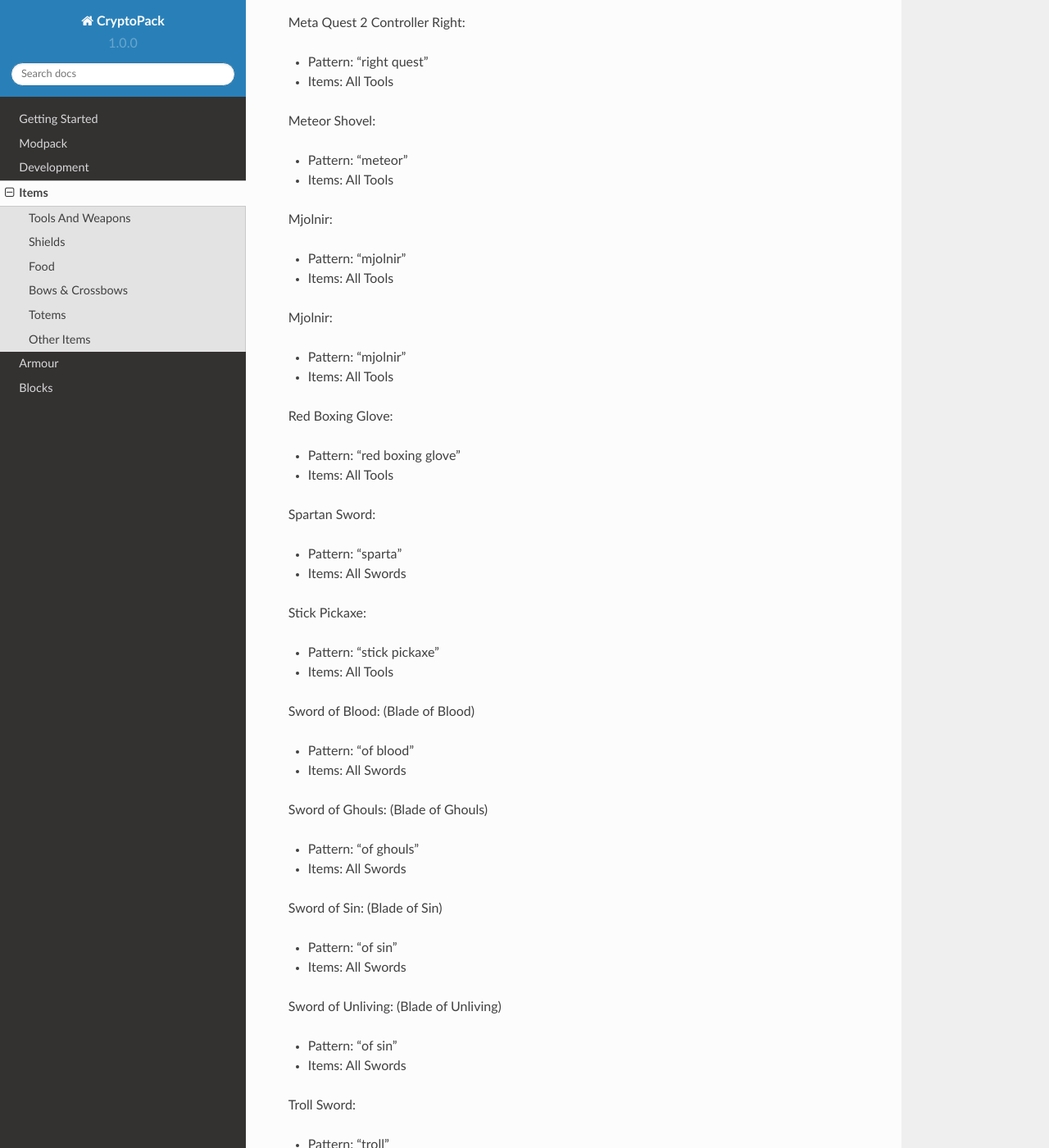
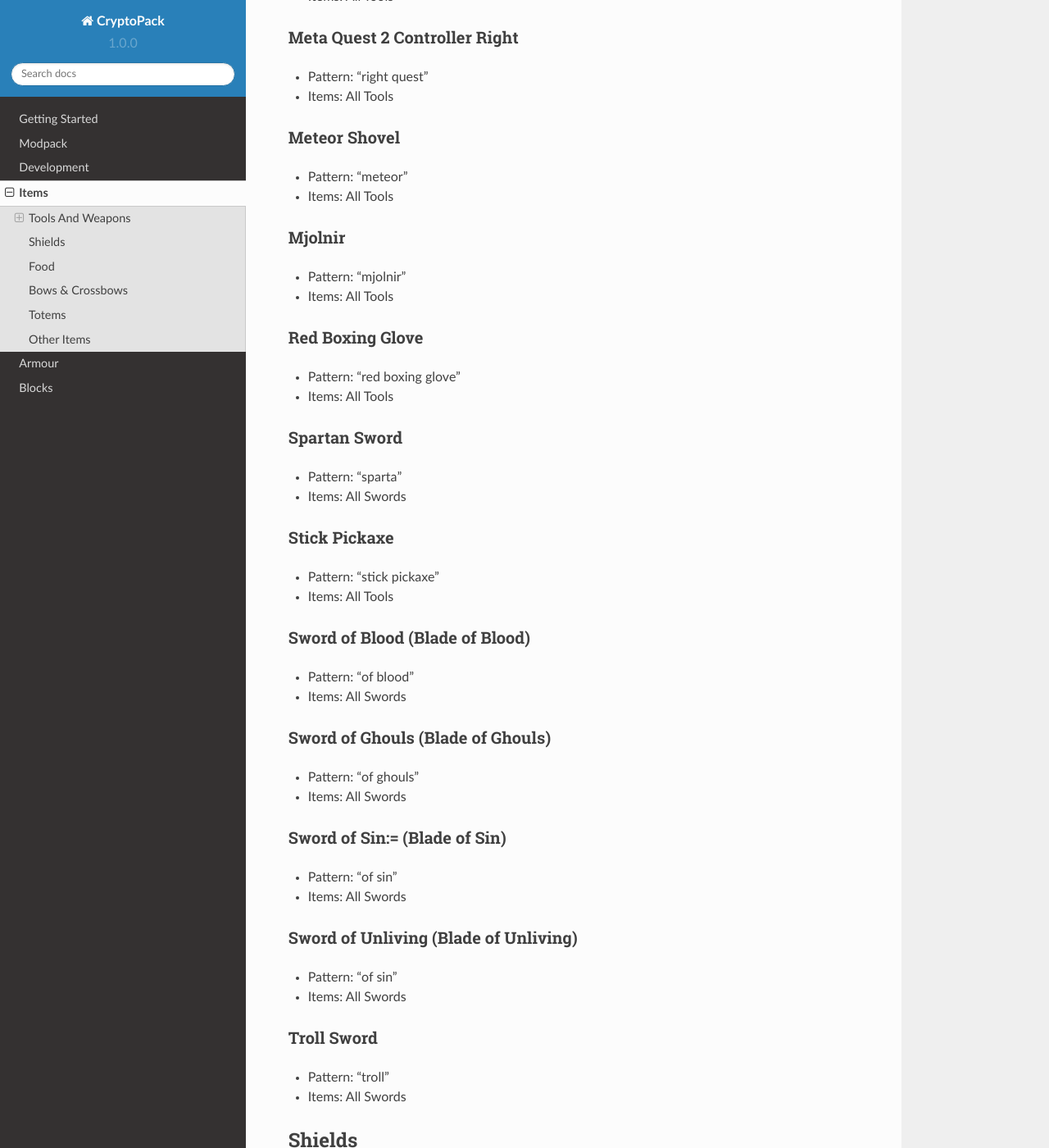
Before and after one commit to Shwabbaa/cryptopack-docs, a Sphinx documentation site: the page built from docs/source/items.rst, in a window 1280 px wide and 1400 px high, scrolled down 1208 px. Shown: the whole window at 82% size. Built offline with Sphinx 7.4.7 and the Read the Docs theme 2.0.0, drawn with Linux system fonts in a browser that asks for light colours; pages that are not in the unit, such as notebooks, are missing from menus; some of the changed text lies outside the part shown.

Commit message:
Update items.rst

```diff
--- a/docs/source/items.rst
+++ b/docs/source/items.rst
@@ -6,103 +6,98 @@ This section covers held items (mostly weapons).
 Tools And Weapons
 ============
 
-Blade Of Pure Australian Crack:
-
+Blade Of Pure Australian Crack
+------------------
 * Pattern: "of pure australian crack"
 * Items: All Swords
 
-Blades Of Chaos:
-
+Blades Of Chaos
+------------------
 * Pattern: "of chaos"
 * Items: All Swords
 
-Blue Boxing Glove:
-
+Blue Boxing Glove
+------------------
 * Pattern: "of chaos"
 * Items: All Tools
 
-Chainsaw:
-
+Chainsaw
+------------------
 * Pattern: "chainsaw"
 * Items: All Tools
 
-Doom Slayer:
-
+Doom Slayer
+------------------
 * Pattern: "doom slayer"
 * Items: All Swords
 
-Knife:
-
+Knife
+------------------
 * Pattern: "knife"
 * Items: All Swords
 
-Leviathan Axe:
-
+Leviathan Axe
+------------------
 * Pattern: "leviathan axe"
 * Items: All Axes
 
-Meta Quest 2 Controller Left:
-
+Meta Quest 2 Controller Left
+------------------
 * Pattern: "left quest"
 * Items: All Tools
 
-Meta Quest 2 Controller Right:
-
+Meta Quest 2 Controller Right
+------------------
 * Pattern: "right quest"
 * Items: All Tools
 
-Meteor Shovel:
-
+Meteor Shovel
+------------------
 * Pattern: "meteor"
 * Items: All Tools
 
-Mjolnir:
-
+Mjolnir
+------------------
 * Pattern: "mjolnir"
 * Items: All Tools
 
-Mjolnir:
-
-* Pattern: "mjolnir"
-* Items: All Tools
-
-Red Boxing Glove:
-
+Red Boxing Glove
+------------------
 * Pattern: "red boxing glove"
 * Items: All Tools
 
-Spartan Sword:
-
+Spartan Sword
+------------------
 * Pattern: "sparta"
 * Items: All Swords
 
-Stick Pickaxe:
-
+Stick Pickaxe
+------------------
 * Pattern: "stick pickaxe"
 * Items: All Tools
 
-Sword of Blood: (Blade of Blood)
-
+Sword of Blood (Blade of Blood)
+------------------
 * Pattern: "of blood"
 * Items: All Swords
 
-Sword of Ghouls: (Blade of Ghouls)
-
+Sword of Ghouls (Blade of Ghouls)
+------------------
 * Pattern: "of ghouls"
 * Items: All Swords
 
-Sword of Sin: (Blade of Sin)
-
+Sword of Sin:= (Blade of Sin)
+------------------
 * Pattern: "of sin"
 * Items: All Swords
 
-Sword of Unliving: (Blade of Unliving)
-
+Sword of Unliving (Blade of Unliving)
+------------------
 * Pattern: "of sin"
 * Items: All Swords
 
-Troll Sword:
-
+Troll Sword
+------------------
 * Pattern: "troll"
 * Items: All Swords
 
```
